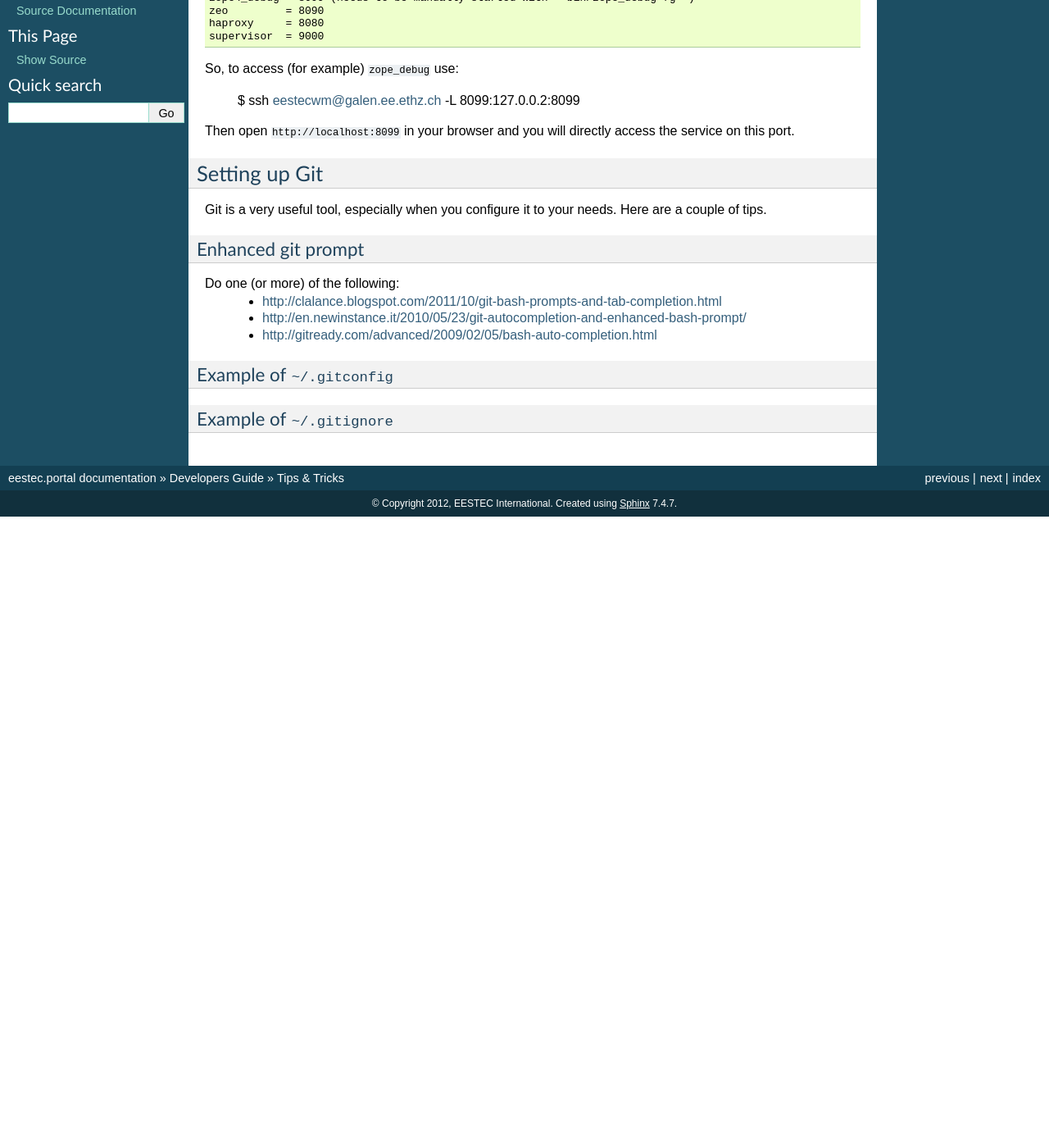
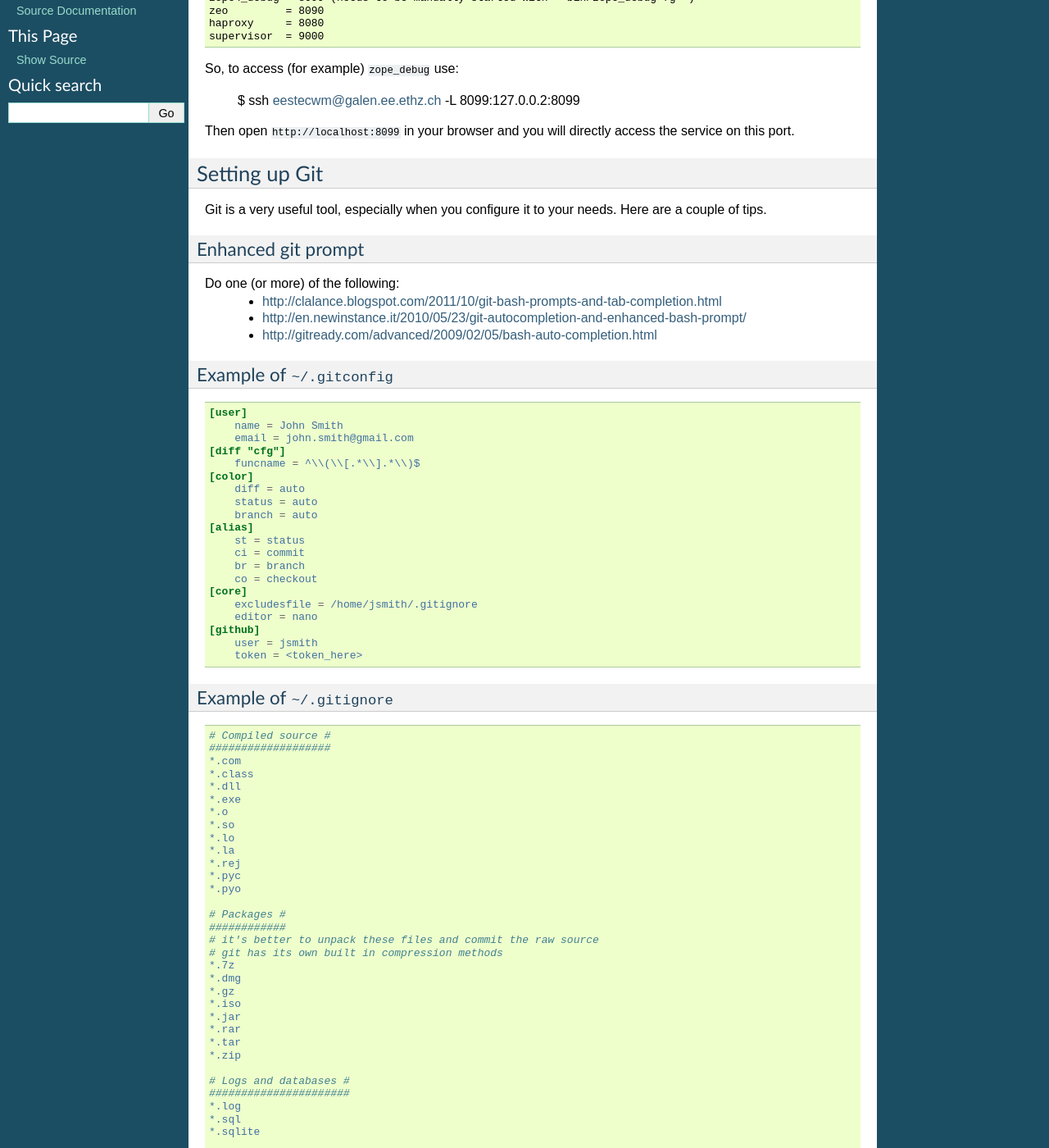
Before and after one commit to eestec/eestec.portal, a Sphinx documentation site: the page built from docs/dev/tips.rst, in a window 1280 px wide and 1400 px high, scrolled down 287 px. Shown: the whole window at 82% size. Built offline with Sphinx 7.4.7, drawn with Linux system fonts in a browser that asks for light colours; pages that are not in the unit, such as notebooks, are missing from menus; before the commit the page ends 917 px from its top, so only the background shows below that; some of the changed lines change nothing that is shown; some of the changed text lies outside the part shown.

Commit message:
minor sphinx docs fix

```diff
--- a/docs/dev/tips.rst
+++ b/docs/dev/tips.rst
@@ -44,7 +44,7 @@ Do one (or more) of the following:
 Example of ``~/.gitconfig``
 ---------------------------
 
-.. sourcecode: ini
+.. sourcecode:: ini
 
     [user]
         name = John Smith
@@ -70,7 +70,7 @@ Example of ``~/.gitconfig``
 Example of ``~/.gitignore``
 ---------------------------
 
-.. sourcecode: ini
+.. sourcecode:: ini
 
     # Compiled source #
     ###################
```
